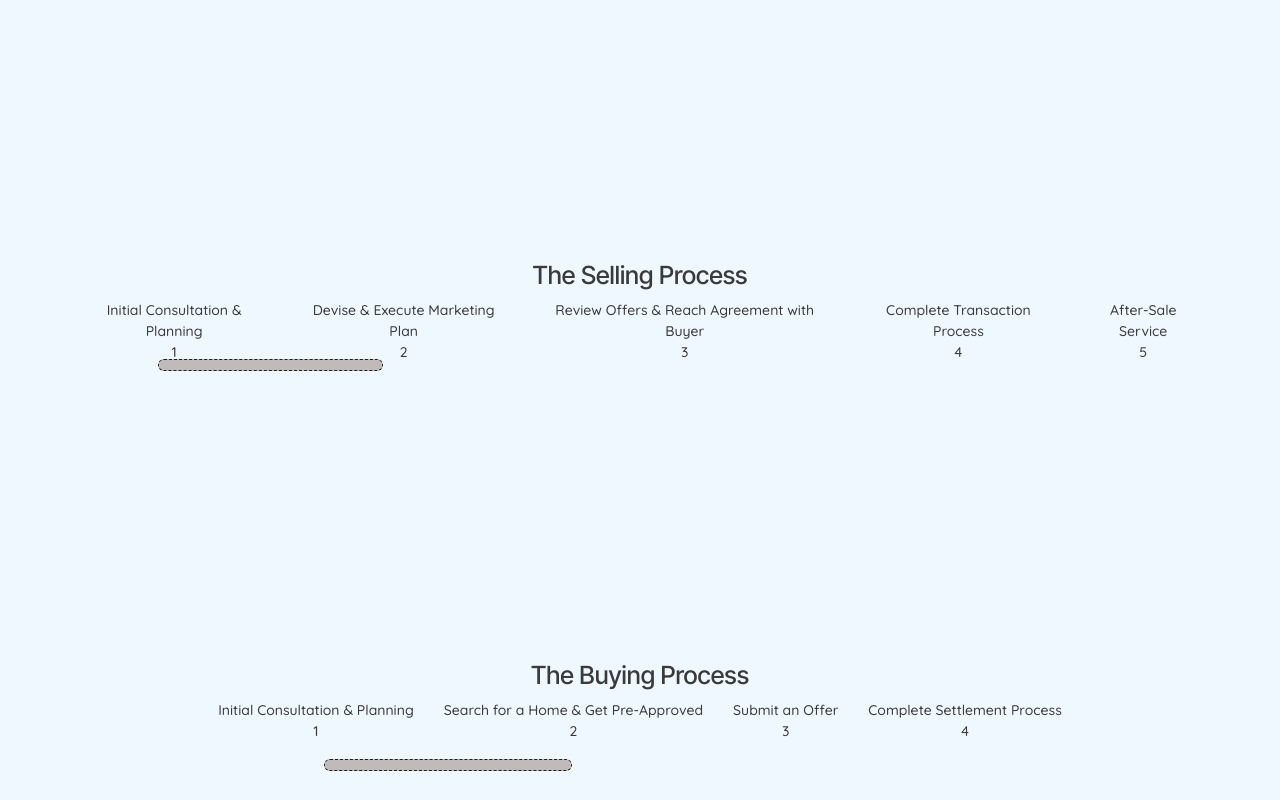
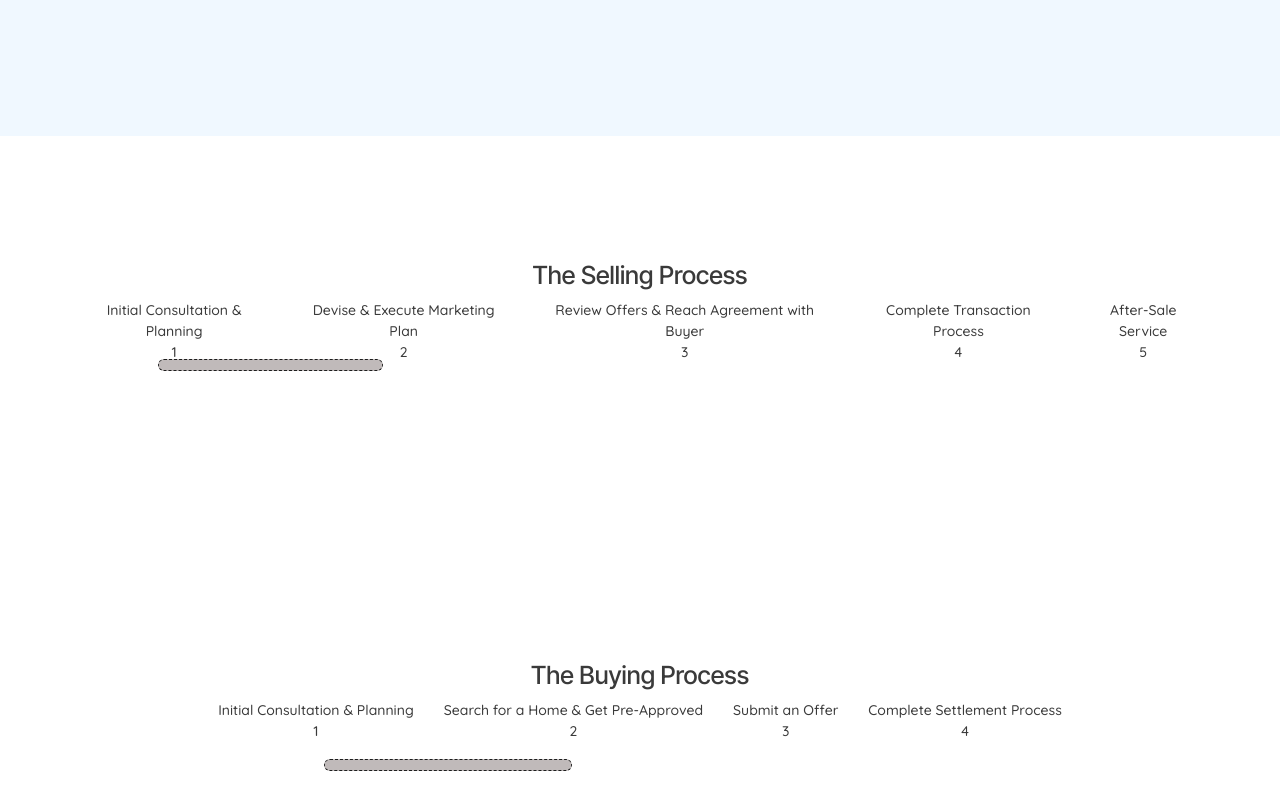
Before and after one commit to yelamoste/Hansen-Partners-Services, a React (Vite) app: page / in a window 1280 px wide. Shown: the part 2520-3320 px from the top of the page. Built offline with nearby package versions, Linux system fonts and the light colour scheme.

Commit message:
Update Process.css

```diff
--- a/src/components/process/Process.css
+++ b/src/components/process/Process.css
@@ -1,7 +1,7 @@
 
 /* Processes */
 .processes {
-    background-color: aliceblue;
+    background-color: white;
     color: rgb(58, 58, 58);
     height: 100vh;
   width: 100%;
```
